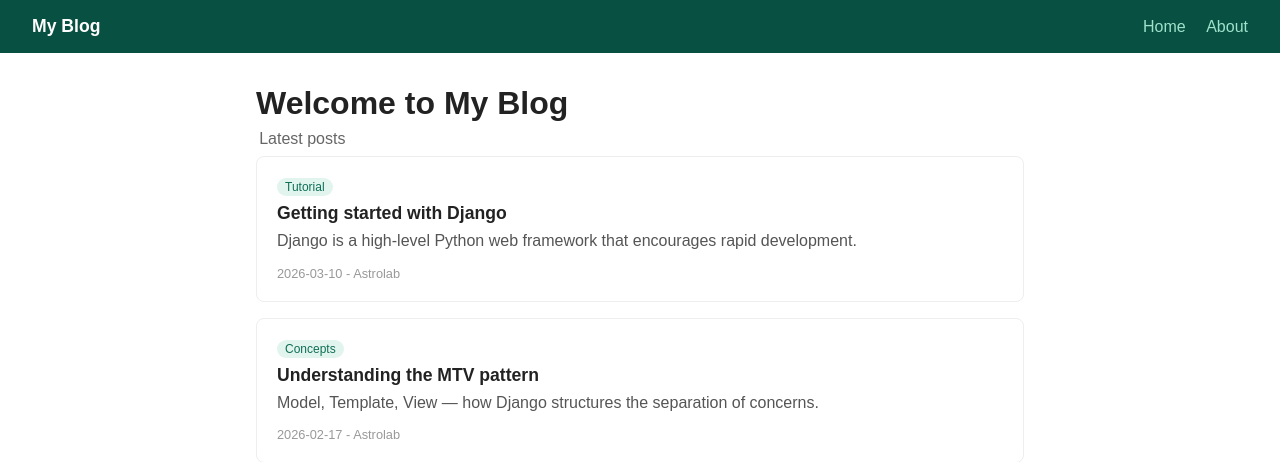
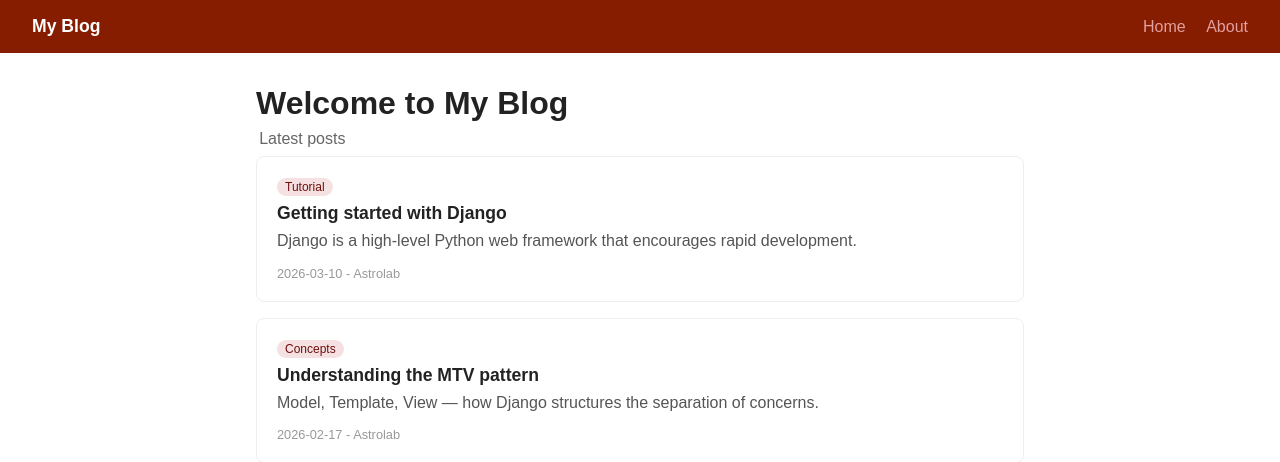
Before and after one commit to astrolabscig/django-fundamentals, a Django app: page / in a window 1280 px wide. Shown: the top 462 px of the page. Run offline with Django 5.2, Linux system fonts and the light colour scheme.

Commit message:
Personalized Ui

```diff
--- a/blog/templates/blog/base.html
+++ b/blog/templates/blog/base.html
@@ -8,9 +8,10 @@
         /* minimal reset + layout */
         * { box-sizing: border-box; margin: 0; padding: 0; }
         body { font-family: sans-serif; color: #222; }
-        nav { background: #085041; padding: 1rem 2rem; display: flex;
+        nav { background: #871d00; padding: 1rem 2rem; display: flex;
             justify-content: space-between; align-items: center; }
-        nav a { color: #9FE1CB; text-decoration: none; margin-left: 1rem; }
+        nav a { color: #e19f9f; text-decoration: none; margin-left: 1rem; border-bottom: 2px solid transparent; transition: border-color 0.3s; }
+        nav a:hover { border-color: #e19f9f; }
         nav .brand { color: #fff; font-weight: bold; font-size: 1.1rem; }
         main { max-width: 800px; margin: 2rem auto; padding: 0 1rem; }
         footer { text-align: center; padding: 2rem; color: #888; font-size: 0.85rem;
--- a/blog/templates/blog/home.html
+++ b/blog/templates/blog/home.html
@@ -10,8 +10,8 @@
     {% for post in posts %}
         <div style="border: 1px solid #eee; border-radius: 8px;
         padding: 1.25rem; margin-bottom: 1rem;">
-            <span style="font-size: 0.75rem; background: #E1F5EE;
-                color: #0F6E56; padding: 2px 8px; border-radius: 20px;">
+            <span style="font-size: 0.75rem; background: #f5e1e1;
+                color: #6e0f0f; padding: 2px 8px; border-radius: 20px;">
                 {{ post.category }}
             </span>
             <h2 style="margin: 0.5rem 0 0.25rem; font-size: 1.1rem;">
```
